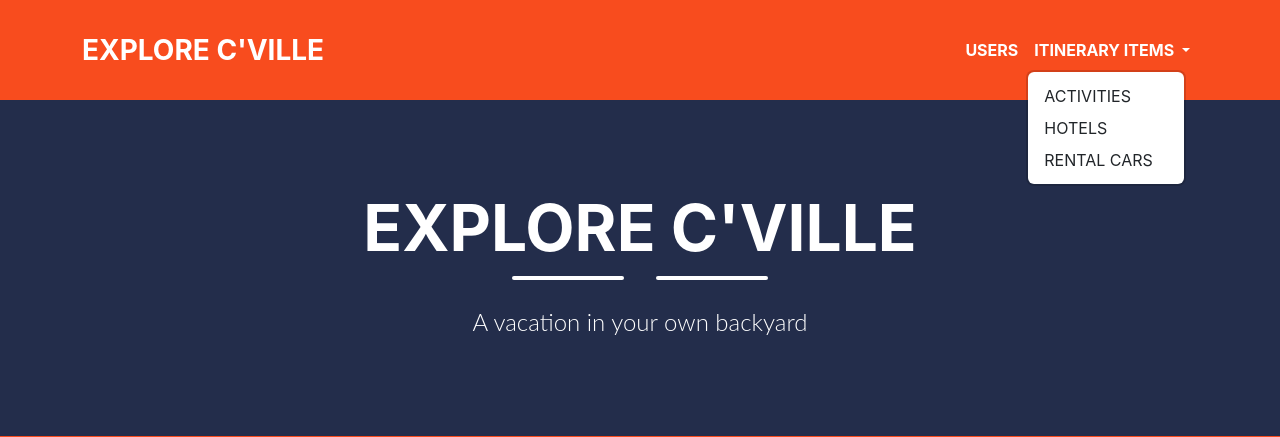
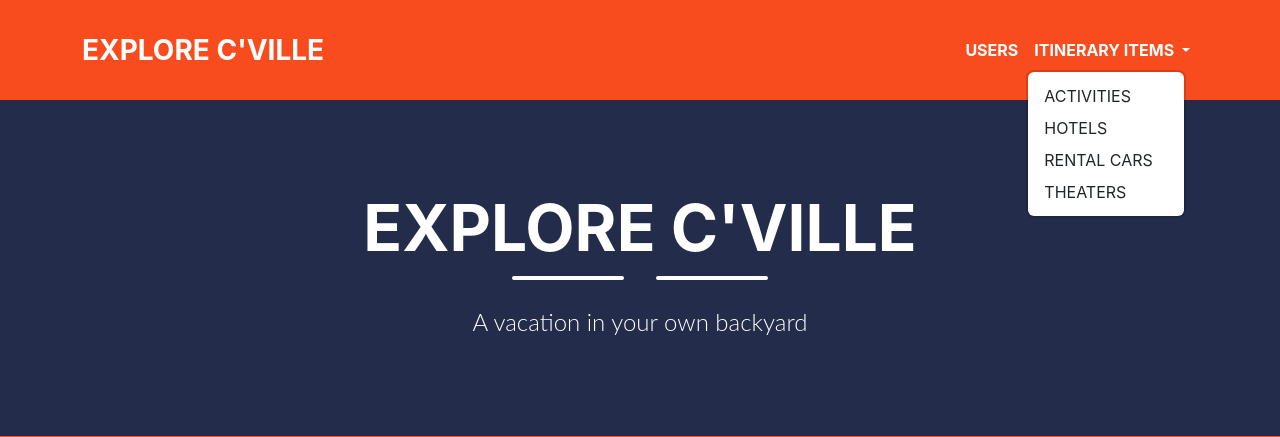
Before and after one commit to pfwrocks/explore-cville, a PHP site: page /index.php in a window 1280 px wide, after a click on "ITINERARY ITEMS". Shown: the top 437 px of the page. Run offline with PHP 8.4, Linux system fonts and the light colour scheme; some libraries are stand-ins or nearby versions.

Commit message:
theaters added to dropdown

```diff
--- a/components/navigation.php
+++ b/components/navigation.php
@@ -45,6 +45,7 @@
           <a class="dropdown-item" href="./activities.php">Activities</a>
           <a class="dropdown-item" href="./hotel.php">Hotels</a>
           <a class="dropdown-item" href="./rentalcar.php">Rental Cars</a>
+          <a class="dropdown-item" href="./theaters.php">Theaters</a>
         </div>
       </li>
 
```
